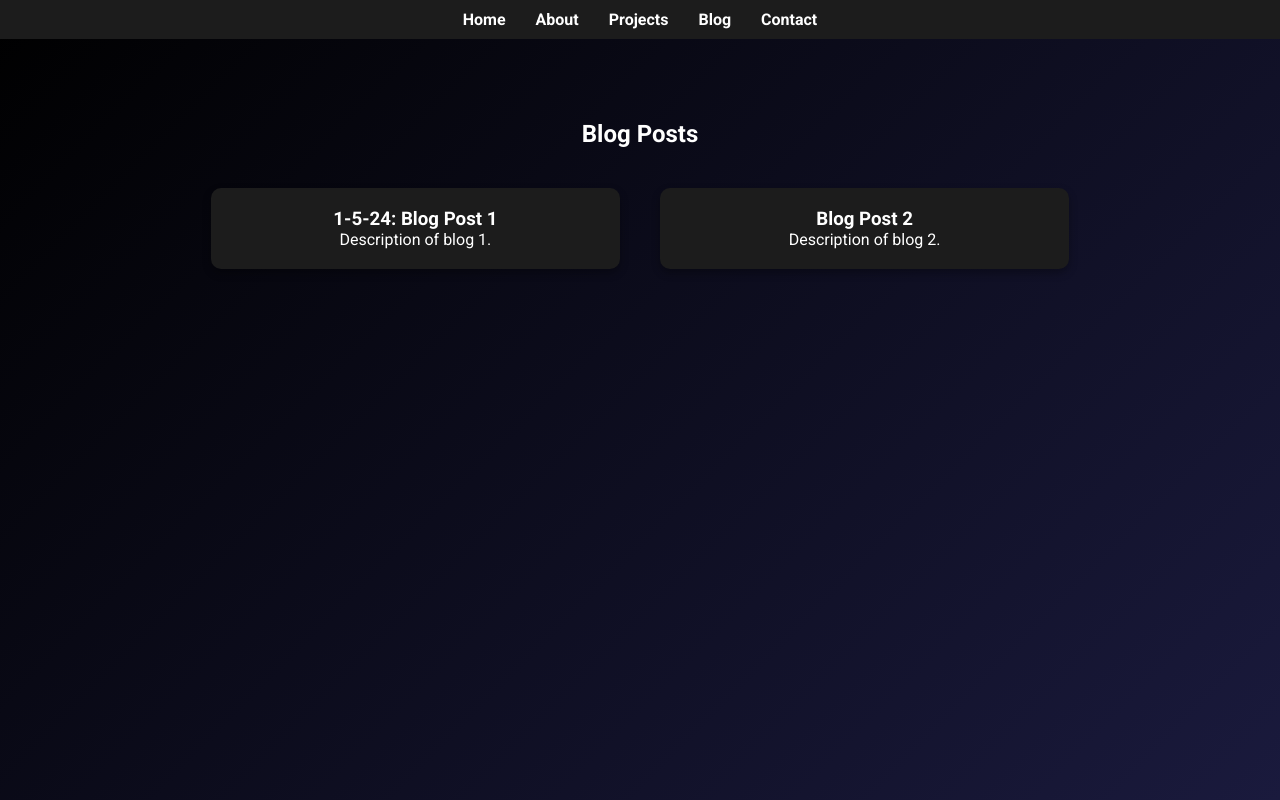
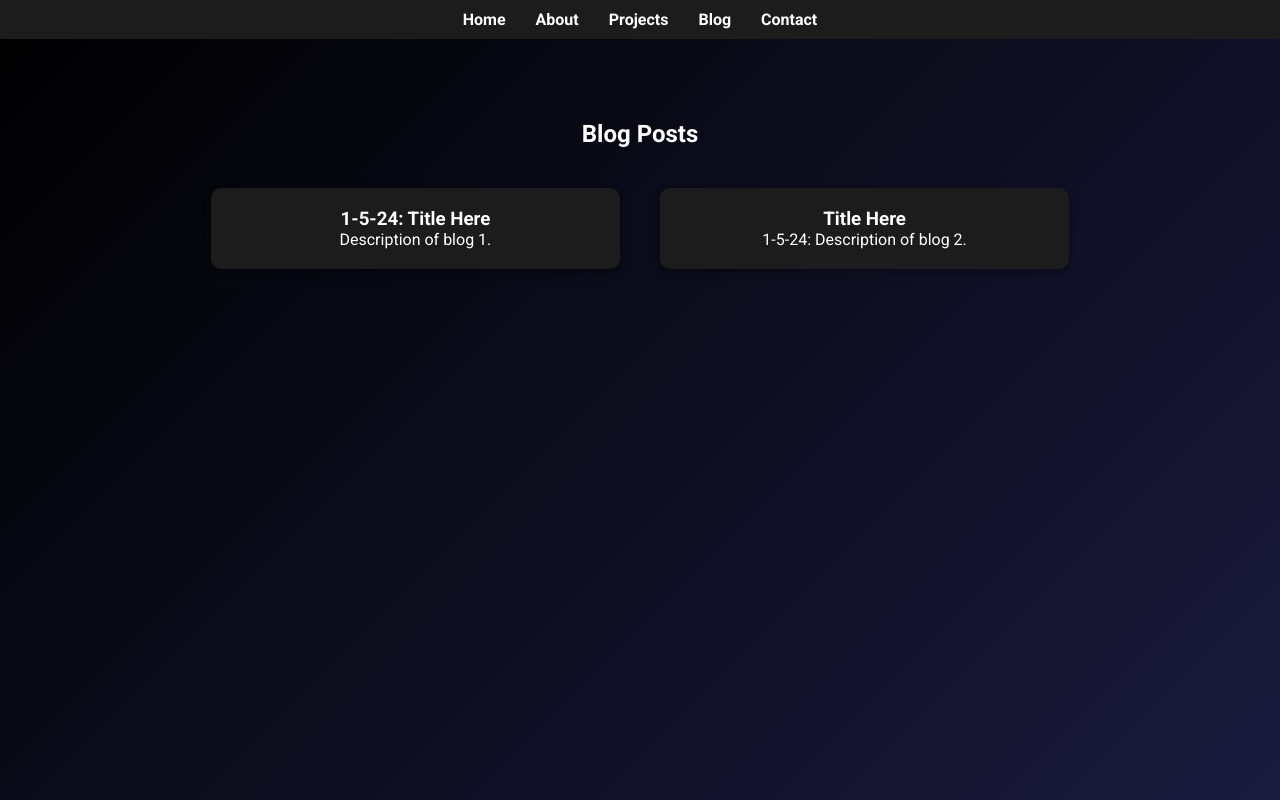
Before and after one commit to PogMaster9002/website, a plain HTML site: page blog.html in a window 1280 px wide. Shown: the top 800 px of the page. Drawn offline with Linux system fonts and the light colour scheme.

Commit message:
modified:   blog.html

```diff
--- a/blog.html
+++ b/blog.html
@@ -171,12 +171,12 @@
             <h2>Blog Posts</h2>
             <div class="project-list">
                 <a href="blog1.html" class="project-item">
-                    <h3>1-5-24: Blog Post 1</h3>
+                    <h3>1-5-24: Title Here</h3>
                     <p>Description of blog 1.</p>
                 </a>
                 <a href="blog2.html" class="project-item">
-                    <h3>Blog Post 2</h3>
-                    <p>Description of blog 2.</p>
+                    <h3>Title Here</h3>
+                    <p>1-5-24: Description of blog 2.</p>
                 </a>
             </div>
         </section>
```
